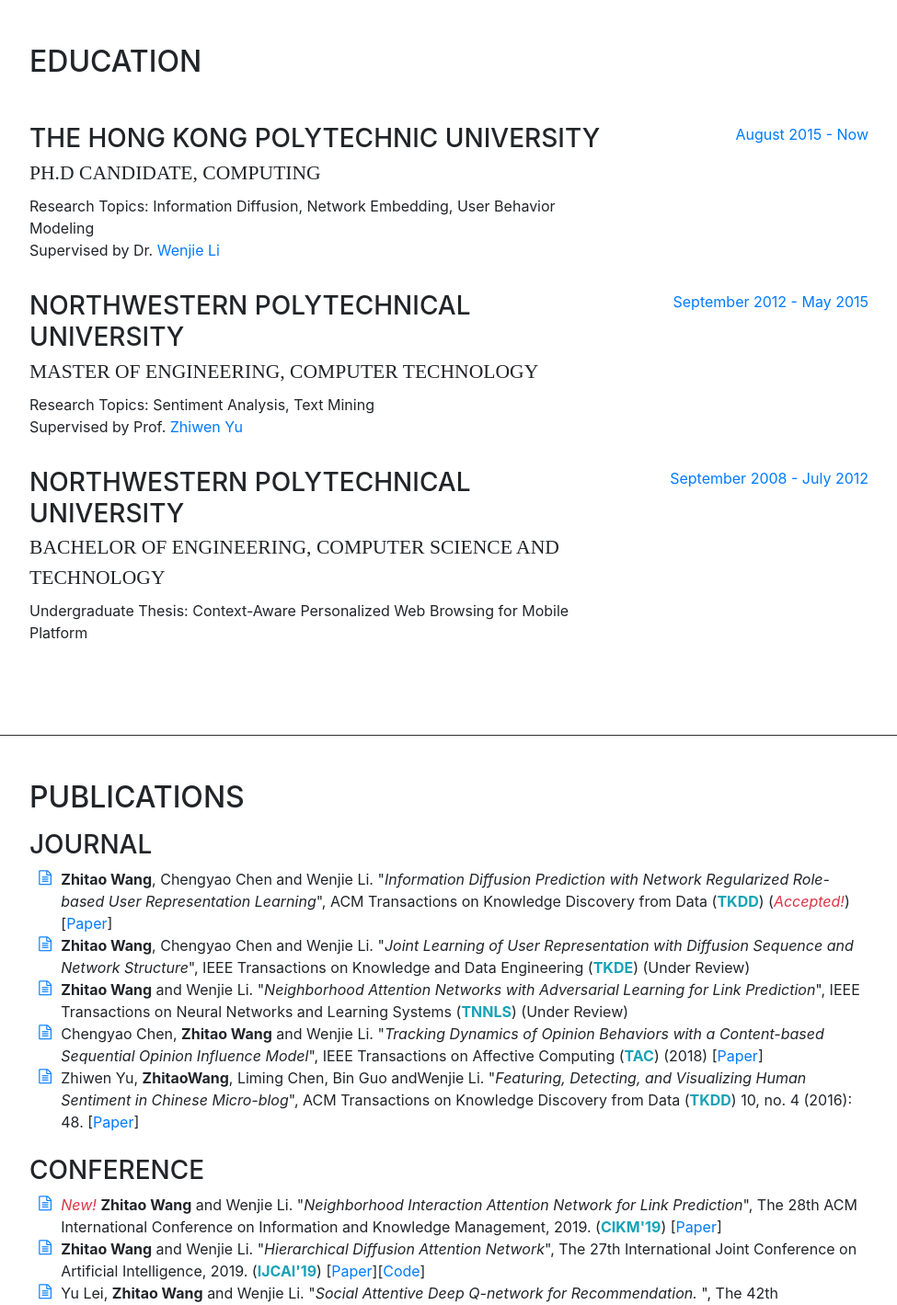
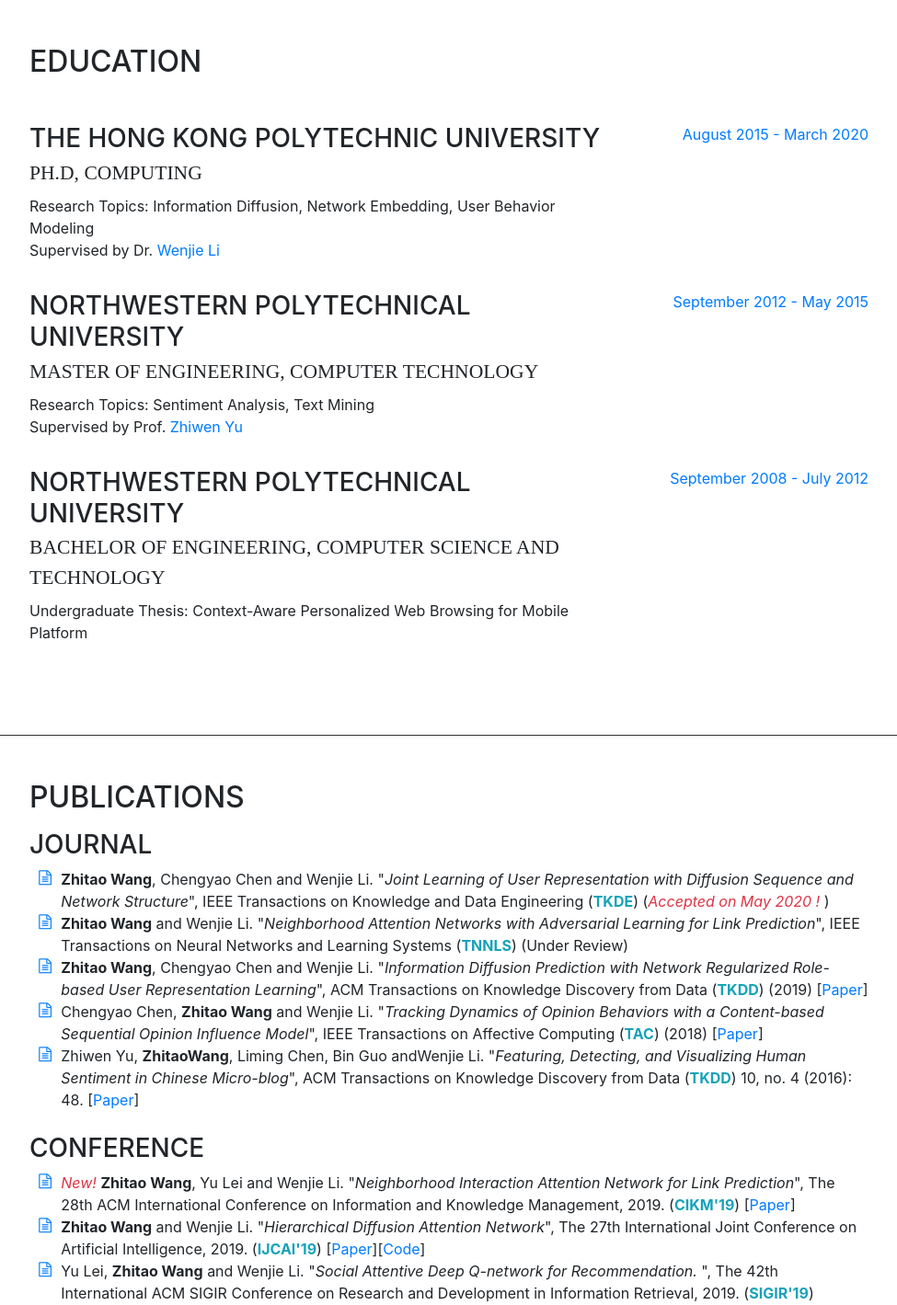
Before and after one commit to zhitao-wang/zhitao-wang.github.io, a website with bundled scripts: page index.html in a window 1280 px wide. Shown: the part 800-2219 px from the top of the page at 92% size, without its empty margins (288-1263 px from the left). Built offline with nearby package versions, Linux system fonts and the light colour scheme; a web font is replaced by a local one.

Commit message:
Add files via upload

```diff
--- a/index.html
+++ b/index.html
@@ -74,10 +74,10 @@
           <h1 class="mb-0">Zhitao
             <span class="text-primary">WANG</span>
           </h1>
-          <div class="subheading mb-5">PhD candidate at The Hong Kong Polytechnic University ·
+          <div class="subheading mb-5">PhD in The Hong Kong Polytechnic University ·
             <a href="mailto:name@email.com">csztwang@comp.polyu.edu.hk</a>
           </div>
-          <p class="mb-5">I am now a fourth-year PhD candidate at Computing Department of The Hong Kong Polytechnic University. I received my B.Sc and M.Sc degrees of Computer Science at Northwestern Polytechnical University. My
+          <p class="mb-5">I received my PhD degree in computer science from The Hong Kong Polytechnic University. I received my B.Sc and M.Sc degrees of Computer Science at Northwestern Polytechnical University. My
 research focuses on social media analysis, information diffusion modeling, network embedding, user behavior modeling. </p>
           <ul class="list-inline list-social-icons mb-0">
 <!--             <li class="list-inline-item">
@@ -183,12 +183,12 @@ research focuses on social media analysis, information diffusion modeling, netwo
           <div class="resume-item d-flex flex-column flex-md-row mb-3">
             <div class="resume-content mr-auto">
               <h3 class="mb-1">The Hong Kong Polytechnic University</h3>
-              <div class="subheading mb-2">Ph.D Candidate, Computing</div>
+              <div class="subheading mb-2">Ph.D, Computing</div>
               <div>Research Topics: Information Diffusion, Network Embedding, User Behavior Modeling</div>
               <p>Supervised by Dr. <a href="http://www4.comp.polyu.edu.hk/~cswjli/">Wenjie Li </a></p>
             </div>
             <div class="resume-date text-md-right">
-              <span class="text-primary">August 2015 - Now</span>
+              <span class="text-primary">August 2015 - March 2020</span>
             </div>
           </div>
 
@@ -226,13 +226,15 @@ research focuses on social media analysis, information diffusion modeling, netwo
           <ul class="fa-ul mb-0">
             <li>
               <i class="fa-li fa fa-file-text-o text-primary"></i>
-             <strong>Zhitao Wang</strong>, Chengyao Chen and Wenjie Li. "<em>Information Diffusion Prediction with Network Regularized Role-based User Representation Learning</em>", ACM Transactions on Knowledge Discovery from Data (<strong class="text-info">TKDD</strong>) (<em class="text-danger">Accepted!</em>)[<a href=https://dl.acm.org/citation.cfm?id=3314106>Paper</a>]</li>
-            <li>
-              <i class="fa-li fa fa-file-text-o text-primary"></i>
-             <strong>Zhitao Wang</strong>, Chengyao Chen and Wenjie Li. "<em>Joint Learning of User Representation with Diffusion Sequence and Network Structure</em>", IEEE Transactions on Knowledge and Data Engineering (<strong class="text-info">TKDE</strong>) (Under Review)</li>
+             <strong>Zhitao Wang</strong>, Chengyao Chen and Wenjie Li. "<em>Joint Learning of User Representation with Diffusion Sequence and Network Structure</em>", IEEE Transactions on Knowledge and Data Engineering (<strong class="text-info">TKDE</strong>) (<em class="text-danger">Accepted on May 2020 !</em> )</li>
             <li>
               <i class="fa-li fa fa-file-text-o text-primary"></i>
              <strong>Zhitao Wang</strong> and Wenjie Li. "<em>Neighborhood Attention Networks with Adversarial Learning for Link Prediction</em>", IEEE Transactions on Neural Networks and Learning Systems (<strong class="text-info">TNNLS</strong>) (Under Review)</li>
+            <li>
+              <i class="fa-li fa fa-file-text-o text-primary"></i>
+             <strong>Zhitao Wang</strong>, Chengyao Chen and Wenjie Li. "<em>Information Diffusion Prediction with Network Regularized Role-based User Representation Learning</em>", ACM Transactions on Knowledge Discovery from Data (<strong class="text-info">TKDD</strong>) (2019)
+             [<a href=https://dl.acm.org/citation.cfm?id=3314106>Paper</a>]</li>
+
             <li>
               <i class="fa-li fa fa-file-text-o text-primary"></i>
              Chengyao Chen, <strong>Zhitao Wang</strong> and Wenjie Li. "<em>Tracking Dynamics of Opinion Behaviors with a Content-based Sequential Opinion Influence Model</em>", IEEE Transactions on Affective Computing (<strong class="text-info">TAC</strong>) (2018) [<a href=https://ieeexplore.ieee.org/abstract/document/8328845/>Paper</a>]
@@ -248,7 +250,7 @@ research focuses on social media analysis, information diffusion modeling, netwo
 
           <li><em class="text-danger">New!</em>
           <i class="fa-li fa fa-file-text-o text-primary"></i>
-               <strong>Zhitao Wang</strong> and Wenjie Li. "<em>Neighborhood Interaction Attention Network for Link Prediction</em>", The 28th ACM International Conference on Information and Knowledge Management, 2019. (<strong class="text-info">CIKM'19</strong>) [<a href=>Paper</a>]
+               <strong>Zhitao Wang</strong>, Yu Lei and Wenjie Li. "<em>Neighborhood Interaction Attention Network for Link Prediction</em>", The 28th ACM International Conference on Information and Knowledge Management, 2019. (<strong class="text-info">CIKM'19</strong>) [<a href=>Paper</a>]
             </li>
           <li>
           <i class="fa-li fa fa-file-text-o text-primary"></i>
```
